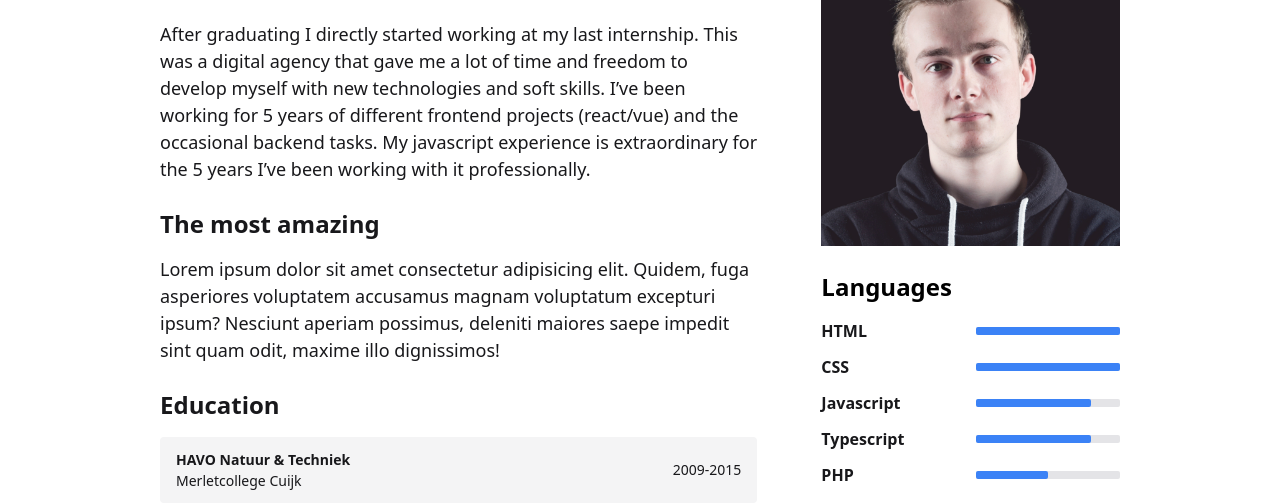
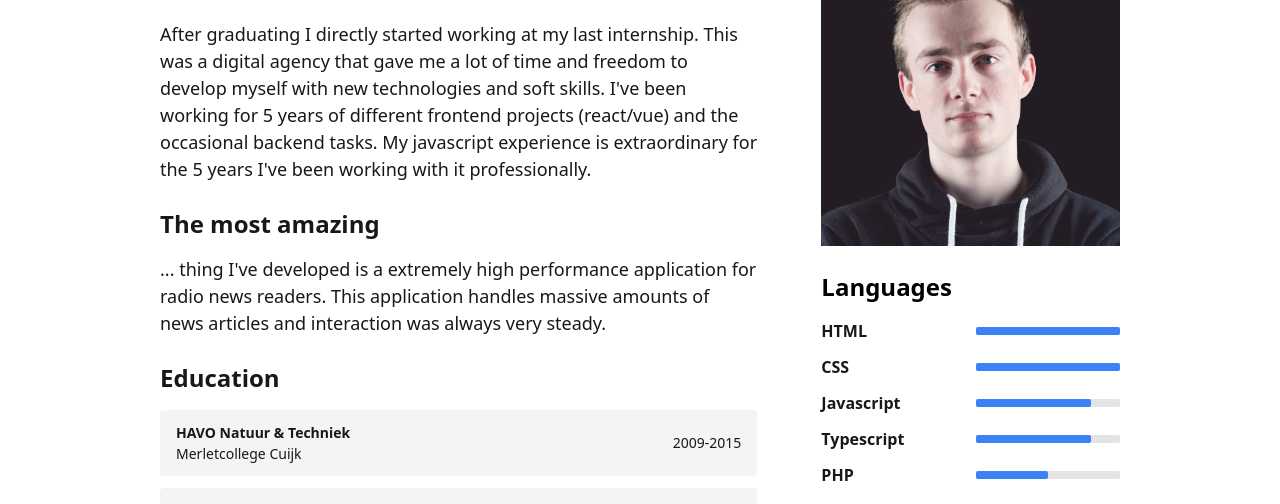
Before and after one commit to leroynas/portfolio, a Gatsby site: page /about in a window 1280 px wide. Shown: the part 193-697 px from the top of the page. Built offline with nearby package versions, Linux system fonts and the light colour scheme; Gatsby itself is replaced by a stand-in of ours.

Commit message:
feat: update about text

```diff
--- a/src/pages/about.tsx
+++ b/src/pages/about.tsx
@@ -93,20 +93,19 @@ const IndexPage = () => (
           <Text size={TextSizes.Large}>
             After graduating I directly started working at my last internship.
             This was a digital agency that gave me a lot of time and freedom to
-            develop myself with new technologies and soft skills. I’ve been
+            develop myself with new technologies and soft skills. I&apos;ve been
             working for 5 years of different frontend projects (react/vue) and
             the occasional backend tasks. My javascript experience is
-            extraordinary for the 5 years I’ve been working with it
+            extraordinary for the 5 years I&apos;ve been working with it
             professionally.
           </Text>
 
           <Heading size={HeadingSizes.Small}>The most amazing</Heading>
 
           <Text size={TextSizes.Large}>
-            Lorem ipsum dolor sit amet consectetur adipisicing elit. Quidem,
-            fuga asperiores voluptatem accusamus magnam voluptatum excepturi
-            ipsum? Nesciunt aperiam possimus, deleniti maiores saepe impedit
-            sint quam odit, maxime illo dignissimos!
+            ... thing I&apos;ve developed is a extremely high performance
+            application for radio news readers. This application handles massive
+            amounts of news articles and interaction was always very steady.
           </Text>
 
           <Heading size={HeadingSizes.Small}>Education</Heading>
```
